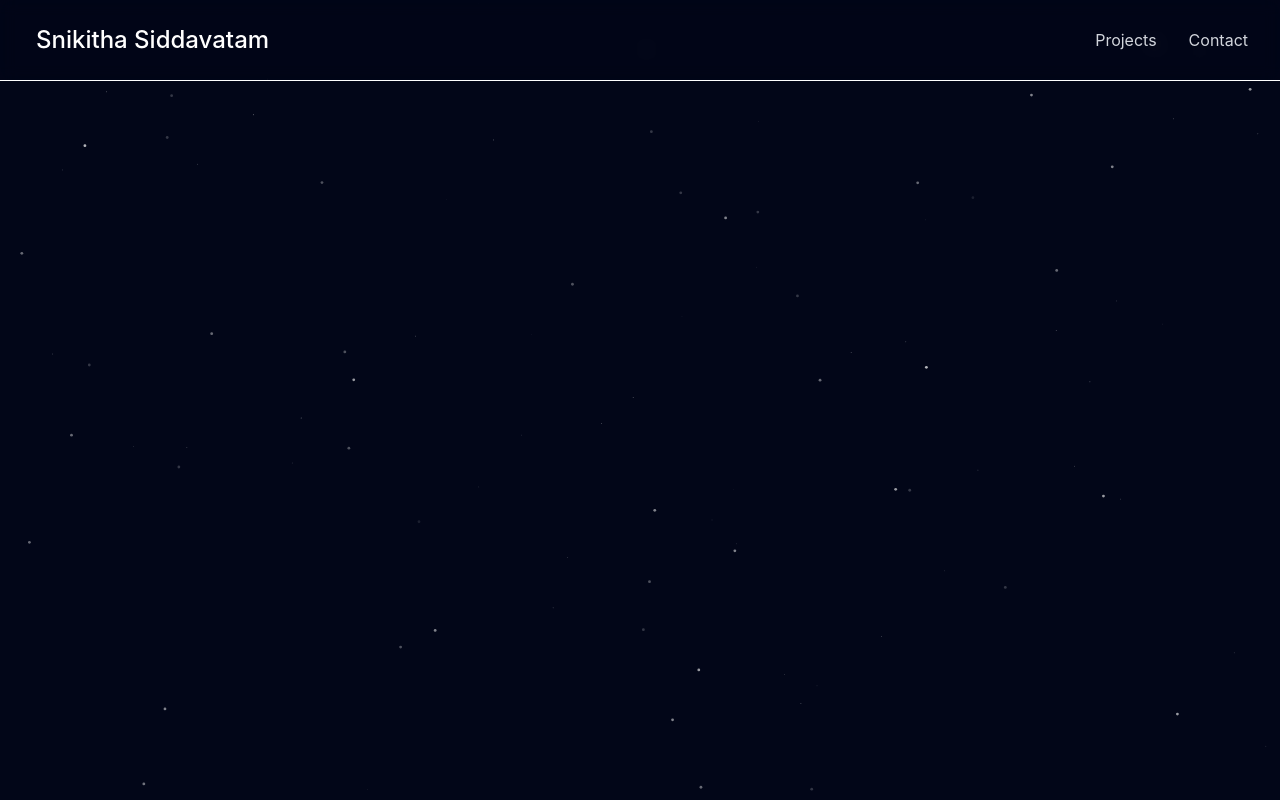
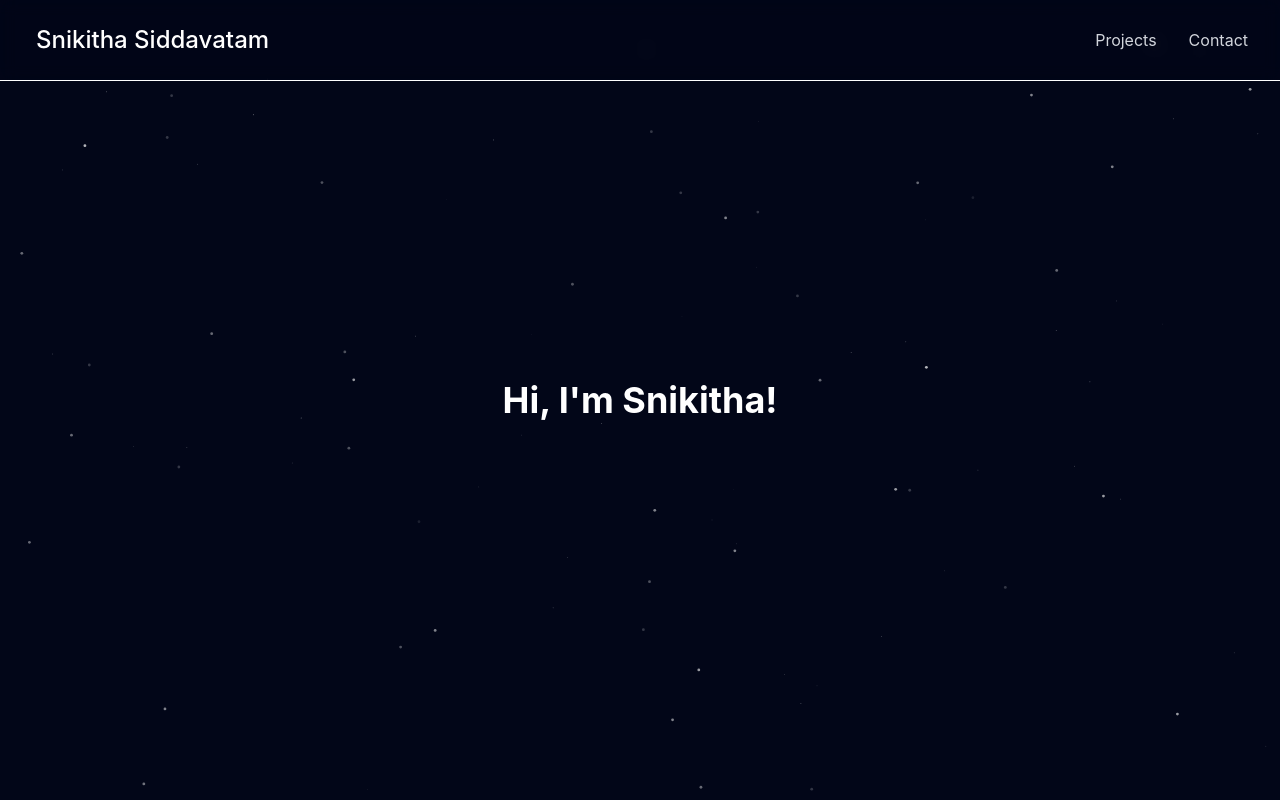
Before and after one commit to snikithasiddavatam/snikithasiddavatam.github.io, a React (Vite) app: page / in a window 1280 px wide. Built offline with nearby package versions, Linux system fonts and the light colour scheme.

Commit message:
landing page

```diff
--- a/src/components/Hero.jsx
+++ b/src/components/Hero.jsx
@@ -1,3 +1,7 @@
 export default function Hero() {
-    return <div></div>
+    return (
+        <div className="flex items-center justify-center h-screen">
+            <h1 className="text-4xl font-bold text-white">Hi, I'm Snikitha!</h1>
+        </div>
+    )
 }
```
